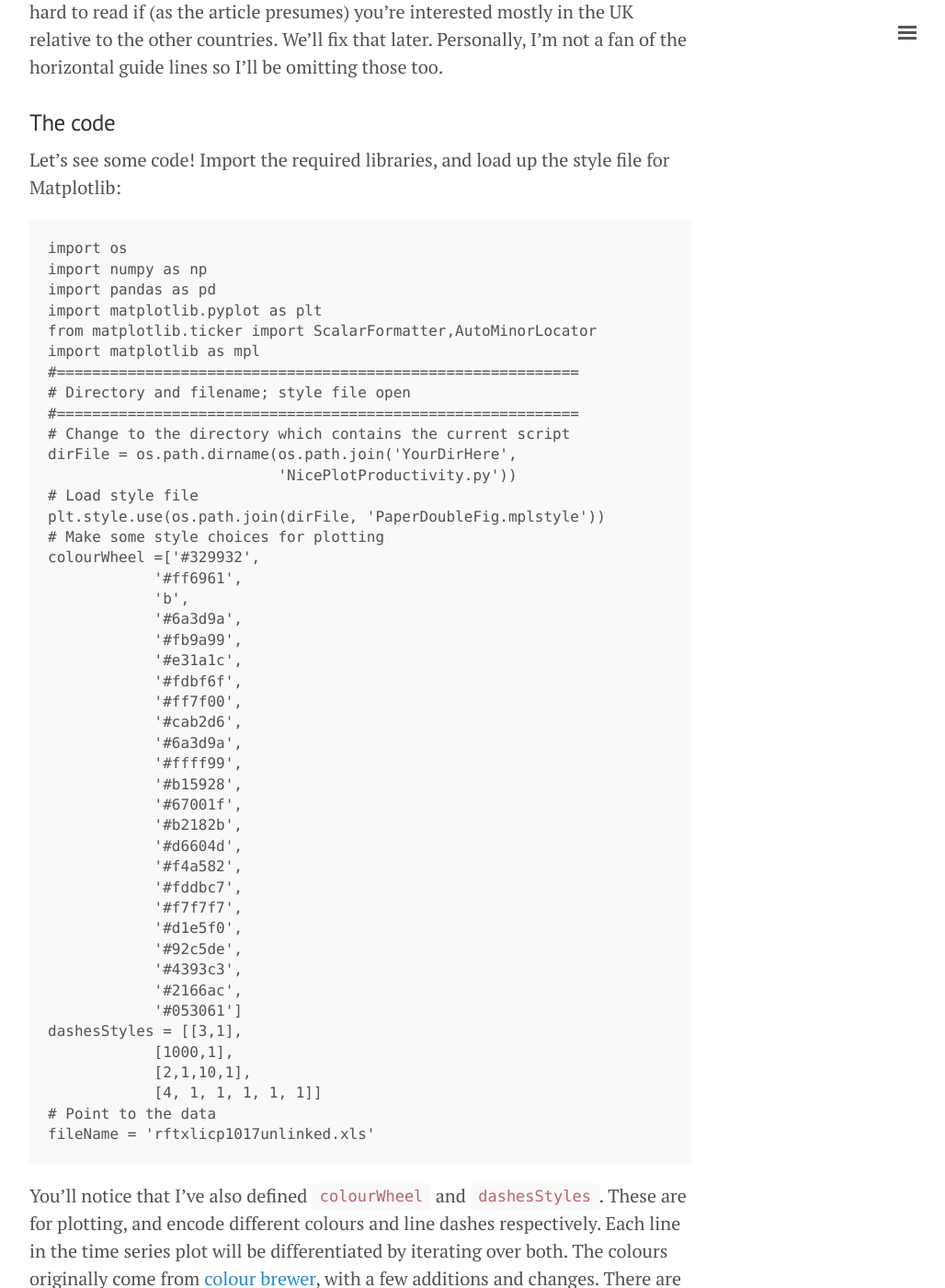
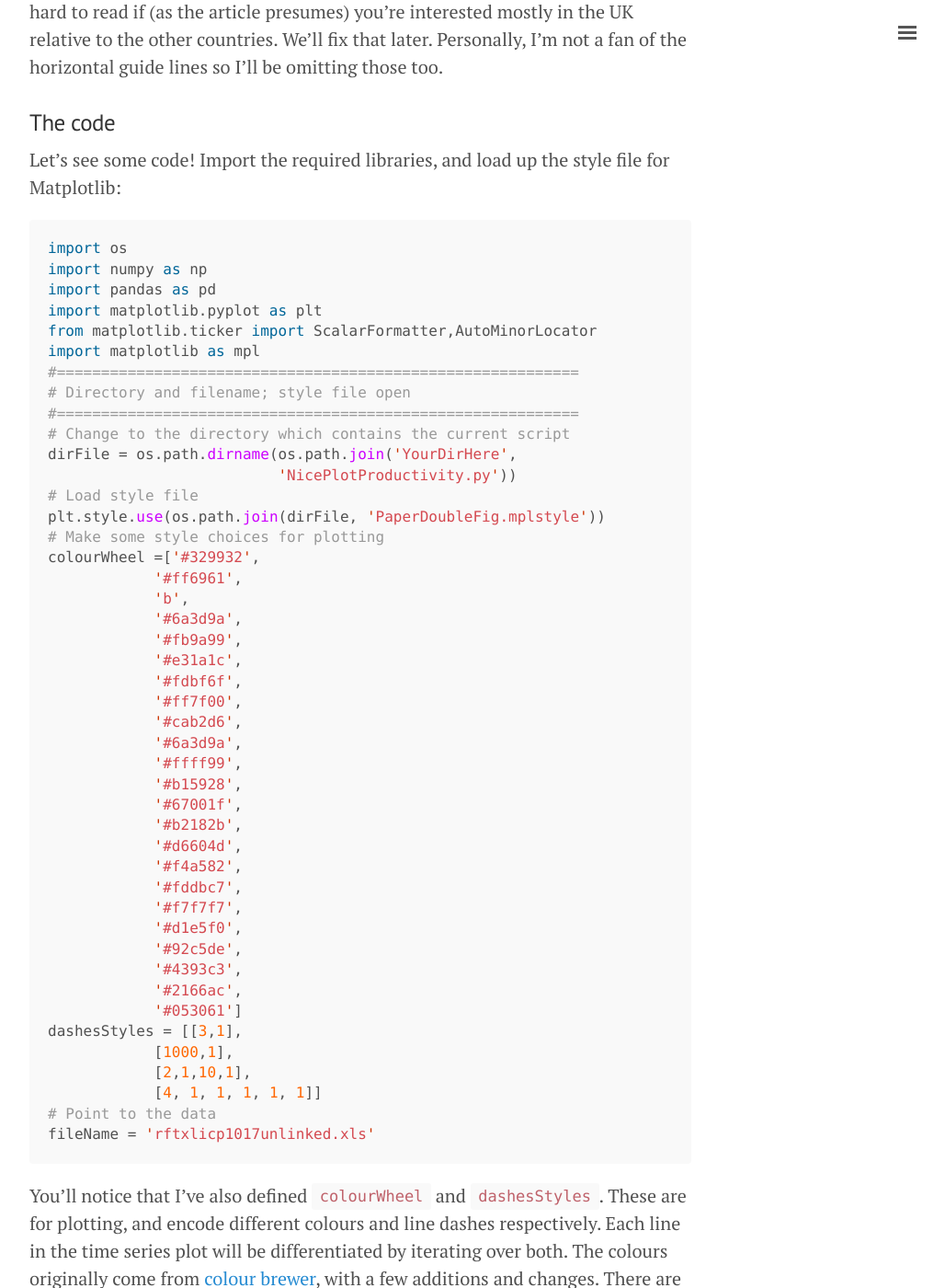
Before and after one commit to aeturrell/home, a Jekyll site: the page built from _posts/2018-01-31-publication-quality-plots-in-python.md, in a window 1280 px wide and 1400 px high, scrolled down 1974 px. Shown: the whole window at 92% size, without its empty margins (248-1276 px from the left). Built offline with Jekyll 4.4.1, drawn with Linux system fonts in a browser that asks for light colours; formulas are drawn with MathJax 3; some of the changed text lies outside the part shown.

Commit message:
syntax highlighting

````diff
--- a/_posts/2018-01-31-publication-quality-plots-in-python.md
+++ b/_posts/2018-01-31-publication-quality-plots-in-python.md
@@ -35,7 +35,7 @@ The data for the example are from the [Office for National Statistics](https://w
 
 ### The code
 Let's see some code! Import the required libraries, and load up the style file for Matplotlib:
-```Python
+```python
 import os
 import numpy as np
 import pandas as pd
@@ -84,7 +84,7 @@ fileName = 'rftxlicp1017unlinked.xls'
 You'll notice that I've also defined ```colourWheel``` and ```dashesStyles```. These are for plotting, and encode different colours and line dashes respectively. Each line in the time series plot will be differentiated by iterating over both. The colours originally come from [colour brewer](http://colorbrewer2.org/#type=sequential&scheme=BuGn&n=3), with a few additions and changes. There are more colours than are needed, but this set of colours can be used in other plots, or for qualitative choropleths.
 
 Next, read in the data and process it. Here's one I made earlier:
-```Python
+```python
 #===========================================================
 # Read in and prep the data
 #===========================================================
@@ -111,7 +111,7 @@ which produces:
 
 so it looks like everything has been processed correctly. Now onto the plotting:
 
-```Python
+```python
 plt.close('all')
 fig, ax = plt.subplots()
 for j,series in enumerate(df.columns[:-2]):
````
